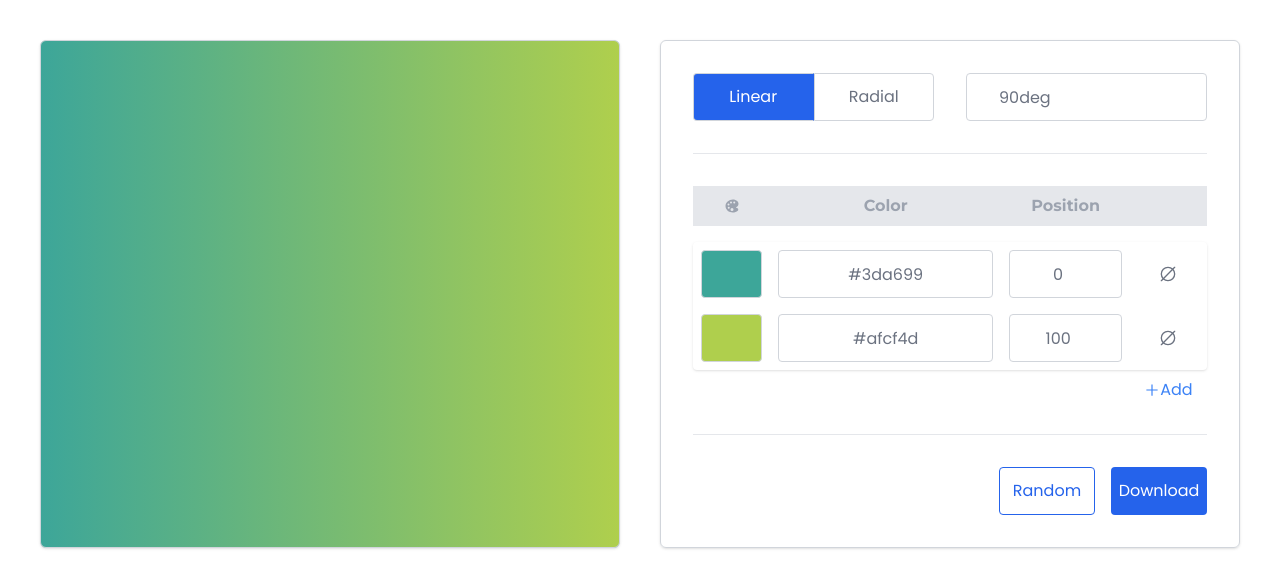
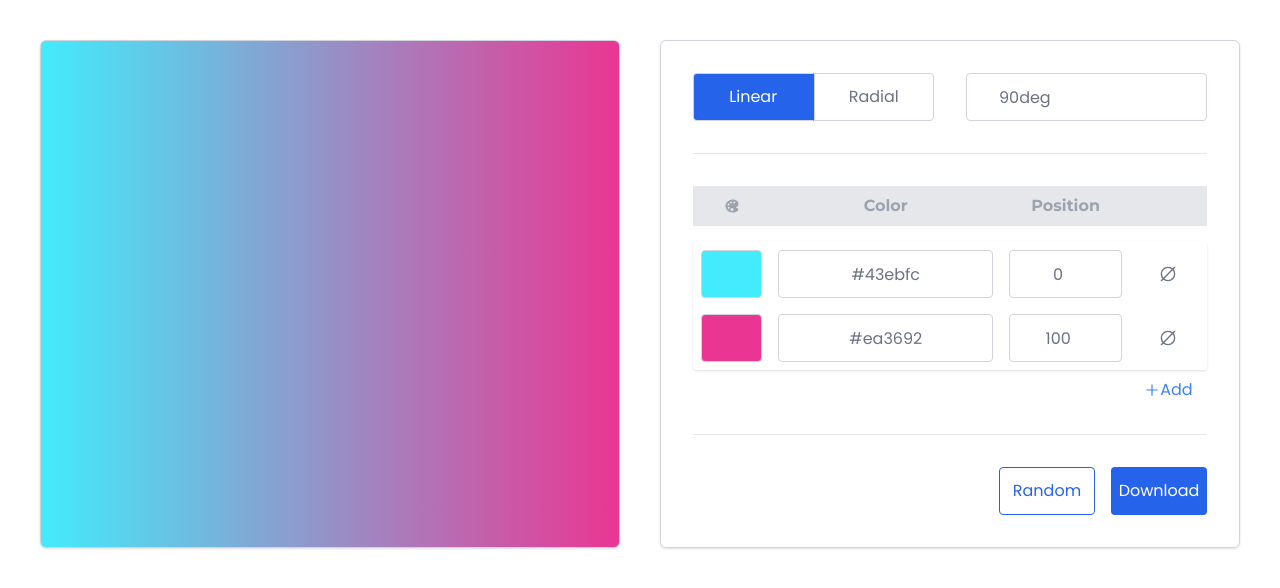
Before and after one commit to EMCSquare12/color-wave, a React (Vite) app in the folder color-wave/: page / in a window 1280 px wide. Shown: the top 588 px of the page. Built offline with nearby package versions, Linux system fonts and the light colour scheme.

Commit message:
Fixed color and position callback

```diff
--- a/color-wave/src/components/ColorPosition.jsx
+++ b/color-wave/src/components/ColorPosition.jsx
@@ -5,6 +5,8 @@ const ColorPosition = ({
   position,
   callbackColor,
   callbackPosition,
+  colorKey,
+  positionKey,
 }) => {
   const [isOpenColor, setIsOpenColor] = useState(false);
   const colorRef = useRef(null);
@@ -22,6 +24,13 @@ const ColorPosition = ({
       document.removeEventListener("mousedown", handleClickOutside);
     };
   }, []);
+
+  const handleCallbackColor = (key, value) => {
+    callbackColor(value);
+  };
+  const handleCallbackPosition = (key, value) => {
+    callbackPosition(value);
+  };
   return (
     <>
       <div
@@ -31,24 +40,24 @@ const ColorPosition = ({
         <button
           style={{ backgroundColor: color }}
           onClick={() => setIsOpenColor(true)}
-          className=" border-gray-300  hover:shadow md:h-12 h-10 w-full rounded focus:ring-2 border"
+          className="w-full h-10 border border-gray-300 rounded hover:shadow md:h-12 focus:ring-2"
         ></button>
         {isOpenColor && (
-          <div className="absolute top-0 mt-16 left-0 z-10">
+          <div className="absolute top-0 left-0 z-10 mt-16">
             <ColorPicker
               color={color}
-              onChange={(value) => callbackColor(value.hex)}
+              onChange={(e) => handleCallbackColor(colorKey, e.hex)}
             />
           </div>
         )}
       </div>
       <div className="w-[45%] h-auto flex items-center justify-center   p-2">
         <input
-          onChange={(e) => callbackColor(e.target.value)}
+          onChange={(e) => handleCallbackColor(colorKey, e.target.value)}
           onClick={() => setIsOpenColor(true)}
           value={color}
           type="text"
-          className=" border-gray-300 hover:shadow focus:ring-2 text-center w-full md:h-12 h-10 border outline-none rounded text-gray-500 font-poppins text-sm md:text-base px-2 md:px-4"
+          className="w-full h-10 px-2 text-sm text-center text-gray-500 border border-gray-300 rounded outline-none hover:shadow focus:ring-2 md:h-12 font-poppins md:text-base md:px-4"
         />
       </div>
       <div className="w-[25%] h-auto flex items-center justify-center   p-2">
@@ -56,9 +65,9 @@ const ColorPosition = ({
           value={position}
           max={100}
           min={0}
-          onChange={(e) => callbackPosition( e.target.value )}
+          onChange={(e) => handleCallbackPosition(positionKey, e.target.value)}
           type="number"
-          className="hover:shadow border-gray-300 focus:ring-2 text-center w-full md:h-12 h-10 border outline-none rounded text-gray-500 font-poppins text-sm md:text-base px-2 md:px-4"
+          className="w-full h-10 px-2 text-sm text-center text-gray-500 border border-gray-300 rounded outline-none hover:shadow focus:ring-2 md:h-12 font-poppins md:text-base md:px-4"
         />
       </div>
     </>
--- a/color-wave/src/components/SelectionPallet.jsx
+++ b/color-wave/src/components/SelectionPallet.jsx
@@ -6,6 +6,11 @@ import { LuCircleSlash2 } from "react-icons/lu";
 import { AiOutlinePlus } from "react-icons/ai";
 import { MdDeleteForever } from "react-icons/md";
 
+const randomColor = () => {
+  const randomInt = Math.floor(Math.random() * 16777216);
+  const hexColor = "#" + randomInt.toString(16).padStart(6, "0");
+  return hexColor;
+};
 const SelectionPallet = ({ propsGradient, propsFirstColor }) => {
   const [type, setType] = useState("");
   const [rotation, setRotaion] = useState("");
@@ -13,19 +18,19 @@ const SelectionPallet = ({ propsGradient, propsFirstColor }) => {
   const [toggleList, setToggleList] = useState(false);
   const dropdownRef = useRef(null);
   const [newColor, setNewColor] = useState([]);
-  const [color, setColor] = useState({});
-  const [position, setPosition] = useState({});
+  const [color, setColor] = useState({
+    firstColor: randomColor(),
+    secondColor: randomColor(),
+  });
+  const [position, setPosition] = useState({
+    firstPosition: 0,
+    secondPosition: 100,
+  });
 
-  const randomColor = () => {
-    const randomInt = Math.floor(Math.random() * 16777216);
-    const hexColor = "#" + randomInt.toString(16).padStart(6, "0");
-    return hexColor;
-  };
-
-  useEffect(() => {
-    setColor({ firstColor: randomColor(), secondColor: randomColor() });
-    setPosition({ firstPosition: 0, secondPosition: 100 });
-  }, []);
+  // useEffect(() => {
+  //   setColor({ firstColor: randomColor(), secondColor: randomColor() });
+  //   setPosition({ firstPosition: 0, secondPosition: 100 });
+  // }, []);
   useEffect(() => {
     const colorPosition0 = `${
       color.newColor0 !== undefined ? color.newColor0 : ""
@@ -101,10 +106,14 @@ const SelectionPallet = ({ propsGradient, propsFirstColor }) => {
       <ColorPosition
         color={addedNewColor}
         position={addedNewPosition}
-        callbackColor={(value) => setColor({ [`newColor${index}`]: value })}
+        callbackColor={(value) =>
+          handleCallbackColor(`newColor${newColor.length}`, value)
+        }
         callbackPosition={(value) =>
-          setPosition({ [`newPosition${index}`]: value })
+          handleCallbackPosition({ [`newPosition${newColor.length}`]: value })
         }
+        colorKey={`newColor${newColor.length}`}
+        positionKey={`newPosition${newColor.length}`}
       />,
     ]);
     setColor((prevState) => ({
@@ -144,12 +153,27 @@ const SelectionPallet = ({ propsGradient, propsFirstColor }) => {
     console.log(updatedColor);
     setColor(updatedColor);
   };
+
+  const handleCallbackColor = (key, value) => {
+    setColor((prev) => ({
+      ...prev,
+      [key]: value,
+    }));
+    console.log(key, value);
+  };
+  const handleCallbackPosition = (key, value) => {
+    setPosition((prev) => ({
+      ...prev,
+      [key]: value,
+    }));
+    console.log(key, value);
+  };
   return (
     <div
       ref={dropdownRef}
-      className="md:w-full h-full border-gray-300  w-full md:gap-8 gap-4 rounded-md shadow border md:p-8 p-4 flex flex-col"
+      className="flex flex-col w-full h-full gap-4 p-4 border border-gray-300 rounded-md shadow md:w-full md:gap-8 md:p-8"
     >
-      <div className=" h-auto w-full md:gap-8 gap-4  flex flex-row">
+      <div className="flex flex-row w-full h-auto gap-4 md:gap-8">
         <div className="flex flex-row w-[50%] h-fit">
           <button
             onClick={() => handleType("linear")}
@@ -183,7 +207,7 @@ const SelectionPallet = ({ propsGradient, propsFirstColor }) => {
             onChange={(e) => handleListChange(e.target.value)}
             value={rotation}
             type="text"
-            className="z-10 w-full border-gray-300 h-10 px-6 text-sm text-gray-500 border rounded outline-none md:px-8 md:h-12 focus:ring-2 hover:shadow font-poppins md:text-base"
+            className="z-10 w-full h-10 px-6 text-sm text-gray-500 border border-gray-300 rounded outline-none md:px-8 md:h-12 focus:ring-2 hover:shadow font-poppins md:text-base"
           />
           {toggleList && (
             <ul className=" gap-2 flex border-gray-300 z-20 flex-col overflow-y-scroll max-h-[300px] absolute top-0 w-full h-auto p-4 mt-10 bg-white border rounded shadow md:mt-12">
@@ -205,44 +229,56 @@ const SelectionPallet = ({ propsGradient, propsFirstColor }) => {
         </div>
       </div>
       <hr />
-      <div className=" h-auto w-full gap-4 flex flex-col">
-        <div className="flex flex-row border-gray-300 h-10 w-full bg-gray-200">
+      <div className="flex flex-col w-full h-auto gap-4 ">
+        <div className="flex flex-row w-full h-10 bg-gray-200 border-gray-300">
           <div className="w-[15%] h-full flex items-center justify-center ">
-            <IoColorPalette className=" text-sm md:text-base text-gray-400" />
+            <IoColorPalette className="text-sm text-gray-400 md:text-base" />
           </div>
           <div className="w-[45%] h-full flex items-center justify-center ">
-            <h1 className="font-mont font-bold text-sm md:text-base text-gray-400">
+            <h1 className="text-sm font-bold text-gray-400 font-mont md:text-base">
               Color
             </h1>
           </div>
           <div className="w-[25%] h-full flex items-center justify-center ">
-            <h1 className="font-mont font-bold text-sm md:text-base text-gray-400">
+            <h1 className="text-sm font-bold text-gray-400 font-mont md:text-base">
               Position
             </h1>
           </div>
           <div className="w-[15%] h-full"></div>
         </div>
-        <div className="  flex flex-col h-auto w-full shadow rounded">
+        <div className="flex flex-col w-full h-auto rounded shadow ">
           <div className="flex flex-row">
             <ColorPosition
               color={color.firstColor}
               position={position.firstPosition}
-              callbackColor={(value) => setColor({ firstColor: value })}
-              callbackPosition={(value) => setPosition({ firstColor: value })}
+              callbackColor={(value) =>
+                handleCallbackColor("firstColor", value)
+              }
+              callbackPosition={(value) =>
+                handleCallbackPosition("firstPosition", value)
+              }
+              colorKey={"firstColor"}
+              positionKey={"firstPosition"}
             />
             <div className="w-[15%] h-auto flex items-center justify-center p-2">
-              <LuCircleSlash2 className="text-gray-500 text-sm md:text-base cursor-not-allowed" />
+              <LuCircleSlash2 className="text-sm text-gray-500 cursor-not-allowed md:text-base" />
             </div>
           </div>
           <div className="flex flex-row">
             <ColorPosition
               color={color.secondColor}
               position={position.secondPosition}
-              callbackColor={(value) => setColor({ secondColor: value })}
-              callbackPosition={(value) => setPosition({ secondColor: value })}
+              callbackColor={(value) =>
+                handleCallbackColor("secondColor", value)
+              }
+              callbackPosition={(value) =>
+                handleCallbackPosition("secondPosition", value)
+              }
+              colorKey={"secondColor"}
+              positionKey={"secondPosition"}
             />
             <div className="w-[15%] h-auto flex items-center justify-center p-2">
-              <LuCircleSlash2 className="text-gray-500 text-sm md:text-base cursor-not-allowed" />
+              <LuCircleSlash2 className="text-sm text-gray-500 cursor-not-allowed md:text-base" />
             </div>
           </div>
           {newColor.map((item, index) => (
@@ -251,11 +287,13 @@ const SelectionPallet = ({ propsGradient, propsFirstColor }) => {
                 color={color[`newColor${index}`]}
                 position={position[`newPosition${index}`]}
                 callbackColor={(value) =>
-                  setColor({ [`newColor${index}`]: value })
+                  handleCallbackColor(`newColor${index}`, value)
                 }
                 callbackPosition={(value) =>
-                  setPosition({ [`newPosition${index}`]: value })
+                  handleCallbackPosition({ [`newPosition${index}`]: value })
                 }
+                colorKey={`newColor${index}`}
+                positionKey={`newPosition${index}`}
               />
               ,
               <div className="w-[15%] h-auto flex items-center justify-center p-2">
@@ -265,14 +303,14 @@ const SelectionPallet = ({ propsGradient, propsFirstColor }) => {
                     handleDelete(index);
                   }}
                 >
-                  <MdDeleteForever className="text-red-500 text-sm md:text-base  hover:text-red-600" />
+                  <MdDeleteForever className="text-sm text-red-500 md:text-base hover:text-red-600" />
                 </button>
               </div>
             </div>
           ))}
         </div>
       </div>
-      <div className="flex justify-end w-full md:-mt-6 -mt-2">
+      <div className="flex justify-end w-full -mt-2 md:-mt-6">
         <button
           disabled={newColor.length === 2}
           onClick={handleNewColor}
@@ -282,14 +320,14 @@ const SelectionPallet = ({ propsGradient, propsFirstColor }) => {
         </button>
       </div>
       <hr />
-      <div className="flex justify-end items-center w-full gap-4 ">
+      <div className="flex items-center justify-end w-full gap-4 ">
         <button
           onClick={handleRandom}
-          className="h-10 md:h-12 w-24 rounded bg-white border-blue-600 border text-blue-600 font-poppins text-sm md:text-base focus:ring-2 hover:text-blue-700 hover:border-blue-700 hover:shadow"
+          className="w-24 h-10 text-sm text-blue-600 bg-white border border-blue-600 rounded md:h-12 font-poppins md:text-base focus:ring-2 hover:text-blue-700 hover:border-blue-700 hover:shadow"
         >
           Random
         </button>
-        <button className="h-10 md:h-12 w-24 rounded bg-blue-600 text-white font-poppins text-sm md:text-base hover:bg-blue-700 hover:shadow focus:ring-2">
+        <button className="w-24 h-10 text-sm text-white bg-blue-600 rounded md:h-12 font-poppins md:text-base hover:bg-blue-700 hover:shadow focus:ring-2">
           Download
         </button>
       </div>
```
